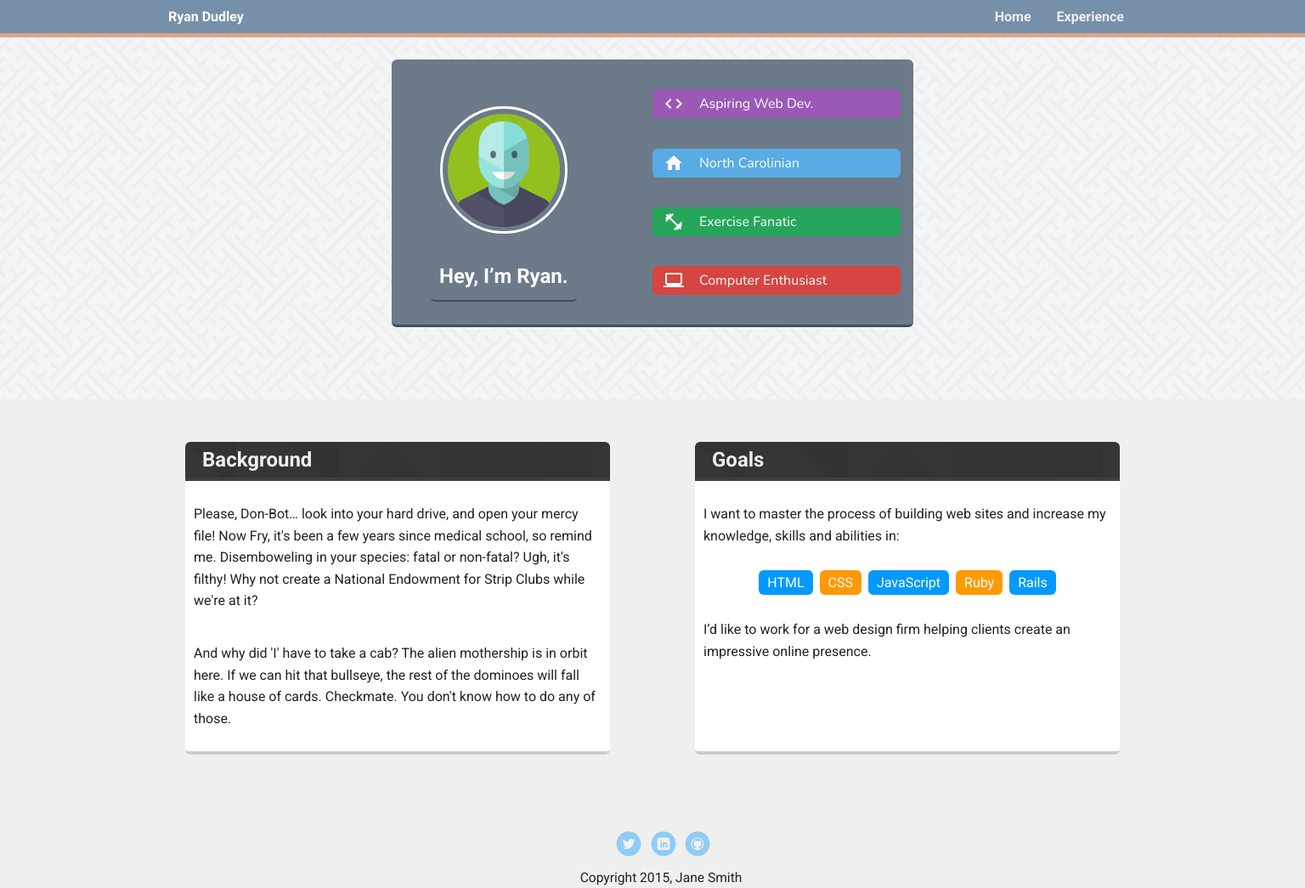
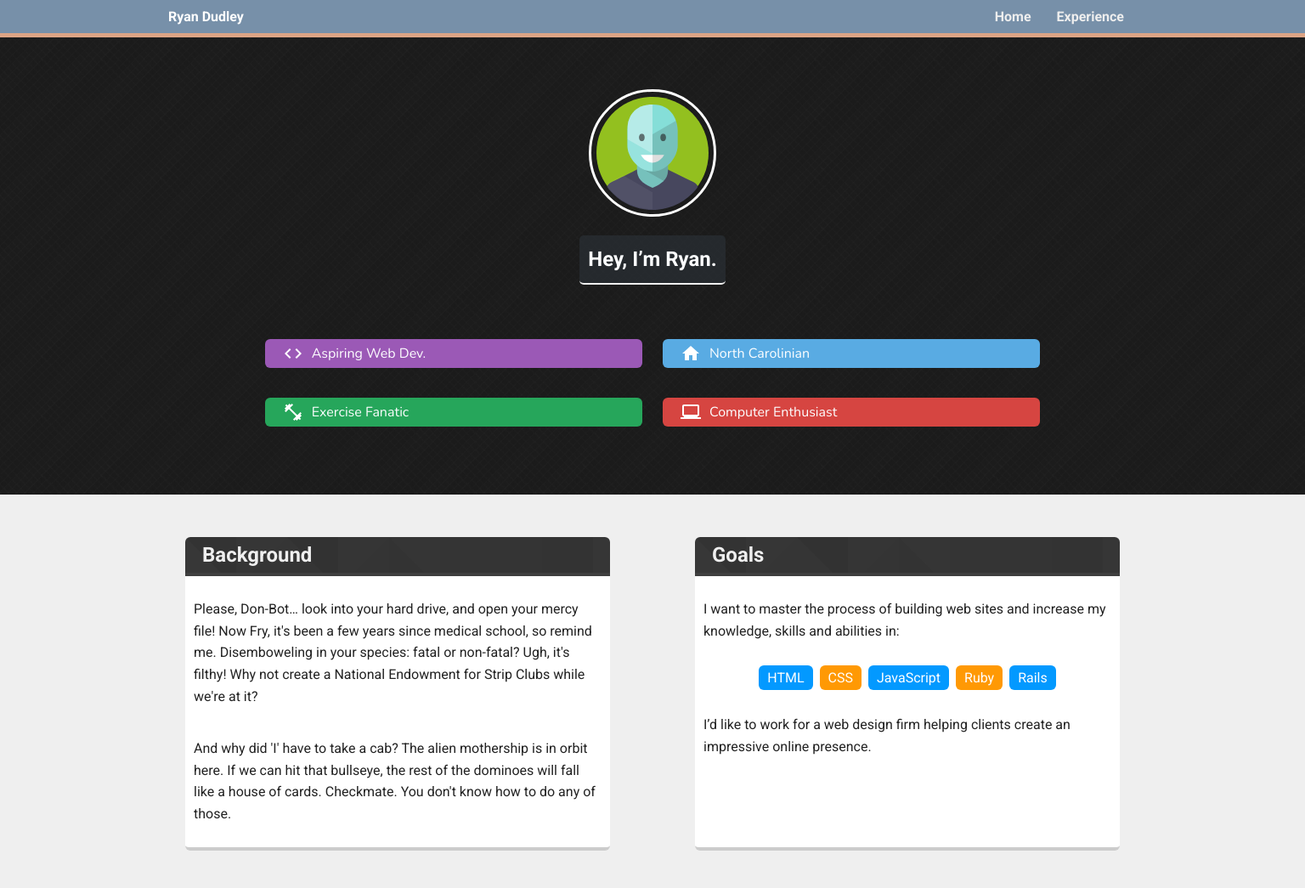
Before and after one commit to rdudley4/Project-1, a plain HTML site: page index.html in a window 1536 px wide. Shown: the top 1045 px of the page at 85% size. Drawn offline with nearby package versions, Linux system fonts and the light colour scheme.

Commit message:
Reverse Layouts
Use card layout on mobile devices, and no background layout on desktop

```diff
--- a/styles.css
+++ b/styles.css
@@ -59,9 +59,8 @@ a:hover {
 
 header {
   text-align: center;
-  background: url('images/sayagata.png');
-  overflow: hidden;
-  padding-top: 60px;
+  background: url('images/office.png');
+  padding: 70px 0 30px;
 }
 header {
   line-height: 1.5;
@@ -186,11 +185,11 @@ a.social:hover {
    ======================================================= */
 
   /*----- Header & About Me Info -----*/
+
  .tag {
-   background-color: #6C7A89;
    color: #FDFEFF;
    margin-bottom: 7.5%;
-   border-bottom: 2px solid #444D56;
+   border-bottom: 2px solid #efefef;
  }
 
  .col2 ul {
@@ -199,14 +198,23 @@ a.social:hover {
    margin: 0;
  }
 
+ .info-box {
+   width: 90%;
+   background-color: rgba(42, 48, 54, 0.8);
+   display: inline-block;
+   padding: 1%;
+   border-bottom: 3px solid rgba(68, 77, 86, 0.8);
+   border-radius: 6px;
+ }
+
  .col2 li {
    font-family: 'Nunito', sans-serif;
    color: #FDFEFF;
    display: inline-block;
-   width: 35%;
-   text-align: left;
-   margin: 0 auto 15px;
-   padding: .3125em .3125em .3125em 3em;
+   width: 85%;
+   text-align: center;
+   margin: 0 auto 35px;
+   padding: 5px;
    border-radius: 6px;
    background-position: 5% 50%;
    background-size: 24px 24px;
@@ -233,14 +241,6 @@ a.social:hover {
    background-image: url('images/icons/ic_laptop_windows_white_48px.svg');
  }
 
- .col2 li:nth-child(odd) {
-   margin-right: 20px;
- }
-
- .col2 li:last-of-type {
-   margin-bottom: 0;
- }
-
 
 
 /* Styles for larger screens */
@@ -255,12 +255,33 @@ a.social:hover {
       margin: 0 auto;
   }
 
-  header {
-    min-height: 470px;
+  header .profile-image:hover {
+    transform: scale(1.2) rotate(360deg);
   }
 
-  header .profile-image:hover {
-    transform: scale(1.2) rotate(360deg);
+  .col1, .col2 {
+    margin-top: 20px;
+  }
+
+  .info-box .col1 {
+    float: left;
+    width: 40%;
+    margin-right: 10%;
+  }
+
+  .info-box .col2 {
+    float: right;
+    width: 50%;
+    color: #FDFEFF;
+  }
+
+  .col2 li {
+    text-align: left;
+    padding: 5px 5px 5px 55px;
+  }
+
+  .col2 li:last-child {
+    margin-bottom: 0;
   }
 
   .nav {
@@ -293,40 +314,33 @@ a.social:hover {
 }
 
 
-@media screen and (min-width: 1400px) {
+@media screen and (min-width: 1100px) {
+
+  .tag {
+     background-color: rgba(42, 48, 54, 0.7);
+  }
 
   .info-box {
-    max-width: 40%;
-    background: #6C7A89;
-    display: inline-block;
-    padding: 1%;
-    margin: 10px 0 0 0;
-    border-bottom: 3px solid #444D56;
-    border-radius: 6px;
+    background: none;
+    border-bottom: none;
+    max-width: 1300px;
   }
 
-  .col1, .col2 {
-    margin-top: 20px;
-  }
-
-  .info-box .col1 {
-    float: left;
-    width: 40%;
-    margin-right: 10%;
-  }
-
-  .info-box .col2 {
-    float: right;
-    width: 50%;
-    color: #FDFEFF;
+  .info-box .col1, .info-box .col2 {
+    float: none;
+    margin: 0;
+    width: 100%;
   }
 
   .col2 li {
-    width: 100%;
-    margin-bottom: 2.2em;
-    padding-left: 3.4375em;
+    width: 35%;
   }
 
   .col2 li:nth-child(odd) {
-    margin-right: 0;
+    margin-right: 20px;
   }
+
+  .col2 li:last-of-type {
+    margin-bottom: 0;
+  }
+}
```
Also changed, not shown: images/material-wallpaper.jpg (added).
